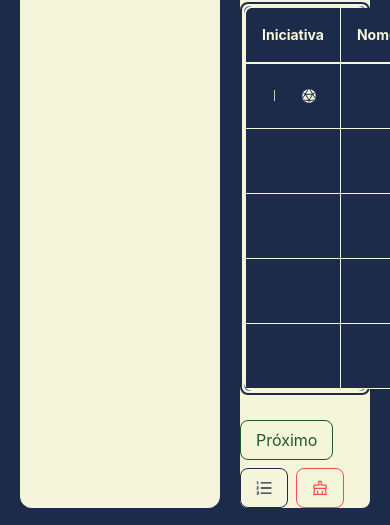
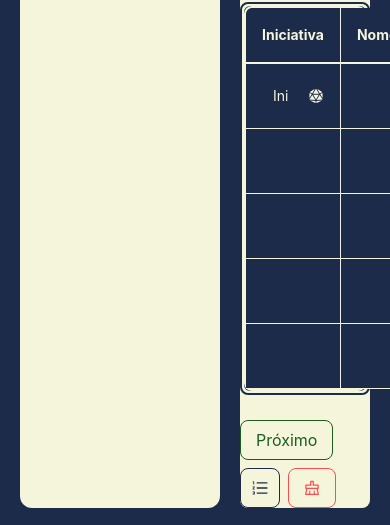
Before and after one commit to VitoIanhis/roll-it-down, a Next.js app: page /tracker in a window 390 px wide. Both pictures are taken after a click on the element 292 px from the left and 416 px from the top of the page. Shown: the part 320-845 px from the top of the page. Built offline with nearby package versions, Linux system fonts and the light colour scheme.

Commit message:
refactor: Simplify button structure by wrapping in Tooltip and adjust maxWidth in EditableTable for better layout

```diff
--- a/src/app/tracker/components/EditableTable.tsx
+++ b/src/app/tracker/components/EditableTable.tsx
@@ -109,6 +109,7 @@ const EditableCell: React.FC<EditableCellProps> = ({
                 placeholder={`${title}`}
                 controls={false}
               />
+              <Tooltip title="Iniciativa aleatória">
                 <Button
                   type="text"
                   size="small"
@@ -119,6 +120,7 @@ const EditableCell: React.FC<EditableCellProps> = ({
                     alignItems: "center",
                   }}
                   onMouseDown={(e) => e.preventDefault()}
+                  icon={<FaDiceD20 />}
                   onClick={() => {
                     const random = Math.floor(Math.random() * 20) + 1;
                     handleSave({ ...record, [dataIndex]: random });
@@ -127,11 +129,8 @@ const EditableCell: React.FC<EditableCellProps> = ({
                   }}
                   tabIndex={0}
                   aria-label="Gerar iniciativa aleatória"
-              >
-                <Tooltip title="Iniciativa aleatória">
-                  <FaDiceD20 />
+                ></Button>
               </Tooltip>
-              </Button>
             </div>
           ) : (
             <InputNumber
@@ -338,7 +337,7 @@ const EditableTable: React.FC = () => {
       <div
         style={{
           width: "100%",
-          maxWidth: 1500,
+          maxWidth: 1400,
           margin: "0 auto",
           textAlign: "center",
         }}
@@ -397,15 +396,14 @@ const EditableTable: React.FC = () => {
           >
             Próximo
           </Button>
+          <Tooltip title="Organizar">
             <Button
               size="large"
               ghost
+              icon={<OrderedListOutlined />}
               style={{ color: "#1c2b4a", borderColor: "#1c2b4a" }}
-          >
-            <Tooltip title="Organizar">
-              <OrderedListOutlined />
+            ></Button>
           </Tooltip>
-          </Button>
           <Button color="danger" variant="outlined" size="large" ghost>
             <Popconfirm
               icon={<WarningOutlined style={{ color: "#1C2B4A" }} />}
```
Lines whose indentation alone changed are shown as unchanged.
